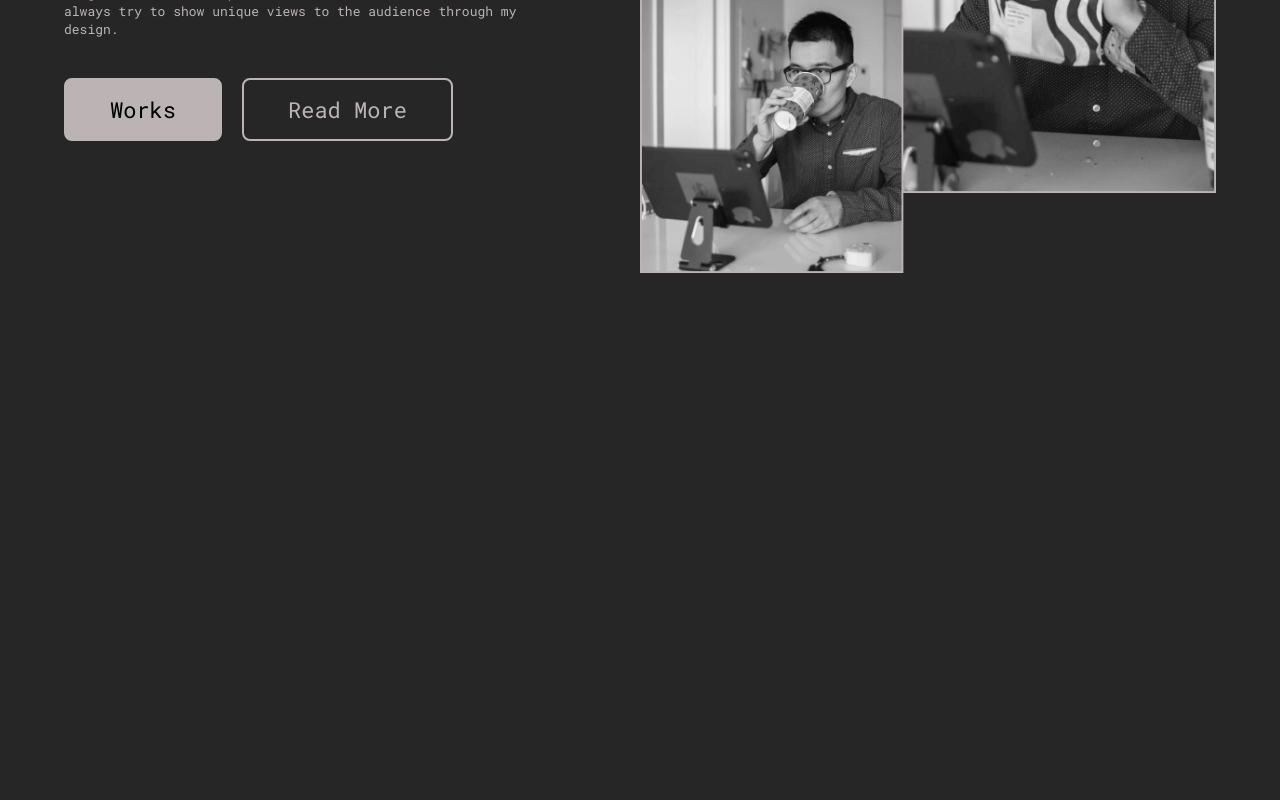
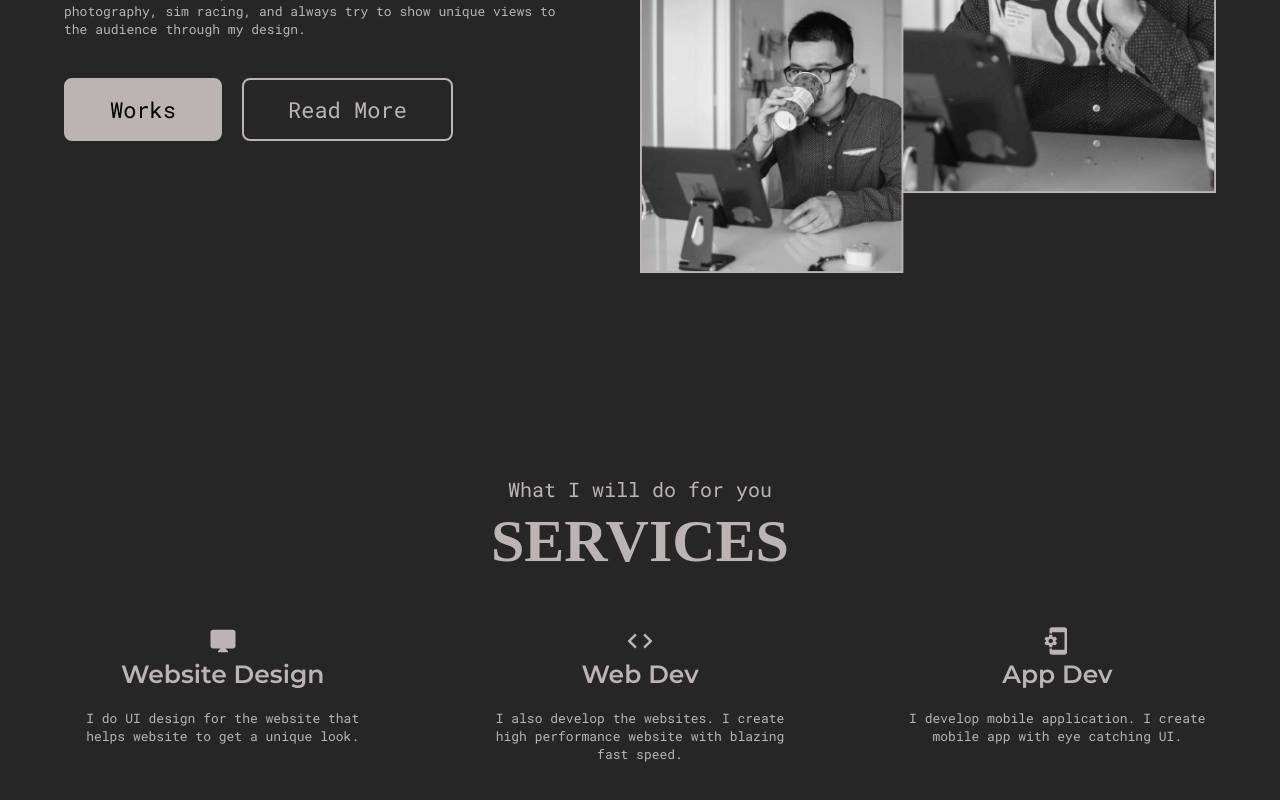
Before and after one commit to thePROZACH25/zl-portfolio-2021, a React (Create React App) app: page / in a window 1280 px wide. Shown: the part 1455-2255 px from the top of the page. Before the commit the page ends 1831 px from the top, so only its background shows below. Built offline with nearby package versions, Linux system fonts and the light colour scheme; a web font is replaced by a local one.

Commit message:
adding services section

```diff
--- a/src/components/AboutSection.js
+++ b/src/components/AboutSection.js
@@ -80,9 +80,9 @@ export default function AboutSection() {
             heading="About me"
           />
           <PText>
-            I am a freelance website designer and developer from Chittagong,
-            Bangladesh. I create professional websites. I love art and always
-            try to show unique views to the audience through my design.
+            I am a front end and UI developer from Jefferson City, Tennessee. I
+            create professional websites. I have a love for photography, sim racing, and
+            always try to show unique views to the audience through my design.
           </PText>
           <div className="aboutSection__buttons">
             <Button btnLink="/projects" btnText="Works"></Button>
--- /dev/null
+++ b/src/components/ServiceSection.js
@@ -0,0 +1,55 @@
+import React from "react";
+import { MdCode, MdDesktopMac, MdPhonelinkSetup } from "react-icons/md";
+import styled from "styled-components";
+import SectionTitle from "./SectionTitle";
+import ServiceSectionItem from "./ServiceSectionItem";
+
+const ServicesItemStyles = styled.div`
+  padding: 10rem 0;
+  .services__allItems {
+    display: flex;
+    gap: 10rem;
+    justify-content: space-between;
+    margin-top: 5rem;
+  }
+
+  @media only screen and (max-width: 768px) {
+    .services__allItems {
+      flex-direction: column;
+      max-width: 350px;
+      margin: 0 auto;
+      margin-top: 5rem;
+      gap: 5rem;
+    }
+  }
+`;
+
+export default function ServiceSection() {
+  return (
+    <ServicesItemStyles>
+      <div className="container">
+        <SectionTitle heading="Services" subheading="What I will do for you" />
+        <div className="services__allItems">
+          <ServiceSectionItem
+          icon={<MdDesktopMac />}
+          title='Website Design'
+          desc='I do UI design for the website that helps website to get a unique look.'
+          />
+
+          <ServiceSectionItem
+          icon={<MdCode/>}
+          title='Web Dev'
+          desc='I also develop the websites. I create high performance website with blazing fast speed.'
+          />
+
+          <ServiceSectionItem
+          icon={<MdPhonelinkSetup/>}
+          title='App Dev'
+          desc='I develop mobile application. I create mobile app with eye catching UI.'
+          />
+
+        </div>
+      </div>
+    </ServicesItemStyles>
+  );
+}
--- /dev/null
+++ b/src/components/ServiceSectionItem.js
@@ -0,0 +1,34 @@
+import React from "react";
+import { MdDesktopMac } from "react-icons/md";
+import styled from "styled-components";
+import PText from "./PText";
+
+const ItemStyles = styled.div`
+  text-align: center;
+  .servicesItem__icon {
+    svg {
+      width: 3rem;
+    }
+  }
+  .servicesItem__title {
+    font-size: 2.5rem;
+    font-family: "Montserrat SemiBold";
+  }
+  .para {
+    margin-top: 2rem;
+  }
+`;
+
+export default function ServiceSectionItem({
+  icon = <MdDesktopMac />,
+  title = "web Design",
+  desc = "Lorem ipsum dolor sit amet consectetur adipisicing elit. Quis dicta commodi sapiente quae.",
+}) {
+  return (
+    <ItemStyles>
+      <div className="servicesItem__icon">{icon}</div>
+      <div className="servicesItem__title">{title}</div>
+      <PText>{desc}</PText>
+    </ItemStyles>
+  );
+}
--- a/src/pages/Home.js
+++ b/src/pages/Home.js
@@ -1,12 +1,14 @@
 import React from 'react';
 import AboutSection from '../components/AboutSection';
 import HeroSection from '../components/HeroSection';
+import ServiceSection from '../components/ServiceSection'
 
 export default function Home() {
   return (
     <div>
       <HeroSection />
       <AboutSection />
+      <ServiceSection />
     </div>
   );
 }
```
